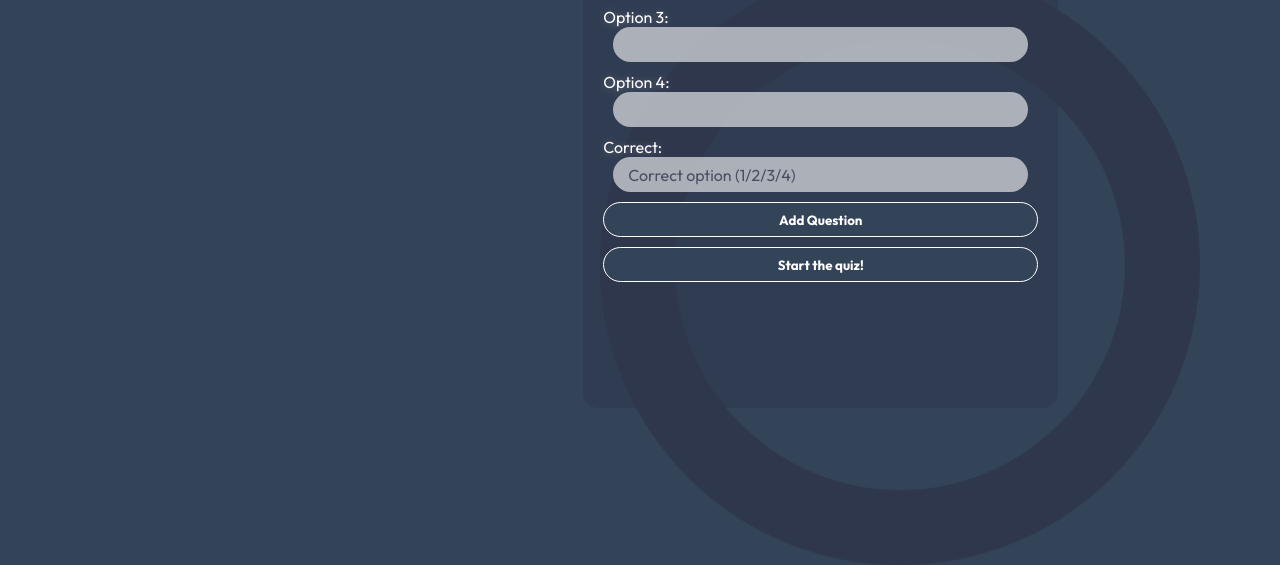
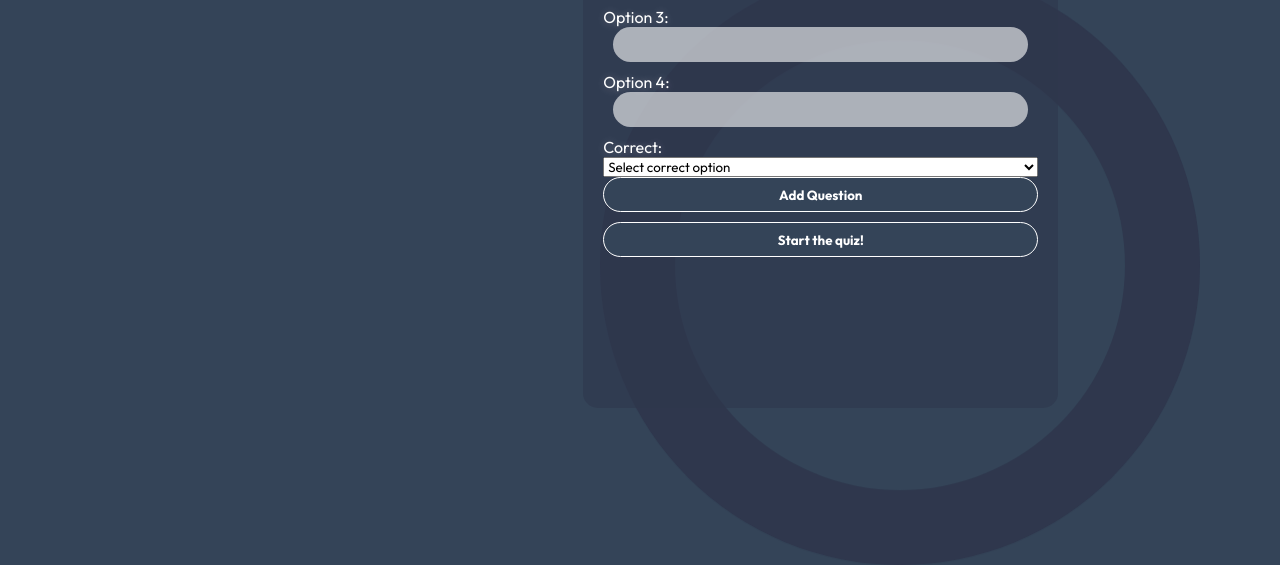
Before and after one commit to Just-Someone-Random/quiz-app-f, a website: page public/index.html in a window 1280 px wide. Shown: the part 300-865 px from the top of the page. Drawn offline with Linux system fonts and the light colour scheme.

Commit message:
Update index.html

```diff
--- a/public/index.html
+++ b/public/index.html
@@ -59,13 +59,14 @@
           <label for="option4">Option 4:</label>
           <input type="text" id="option4" required />
 
-          <label for="correct">Correct:</label>
-          <input
-            type="text"
-            id="correct"
-            placeholder="Correct option (1/2/3/4)"
-            required
-          />
+         <label for="correct">Correct:</label>
+<select id="correct" required>
+  <option value="">Select correct option</option>
+  <option value="1">Option 1</option>
+  <option value="2">Option 2</option>
+  <option value="3">Option 3</option>
+  <option value="4">Option 4</option>
+</select>
 
           <button id="add" type="button">Add Question</button>
 
```
